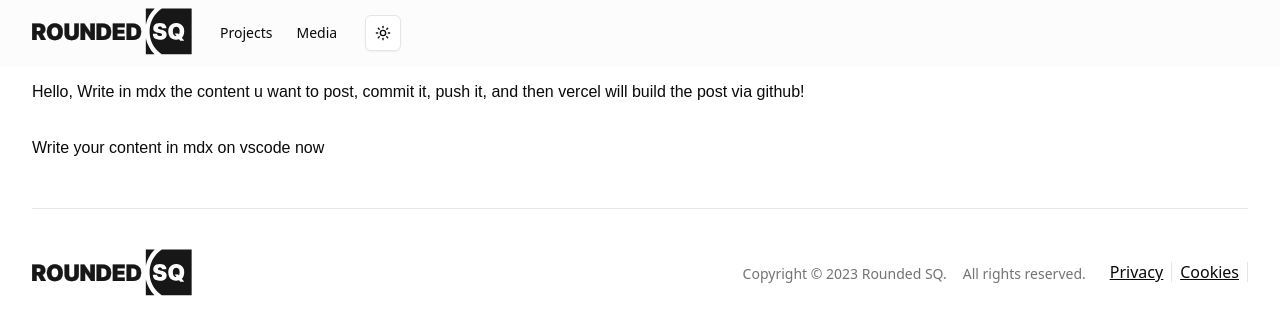
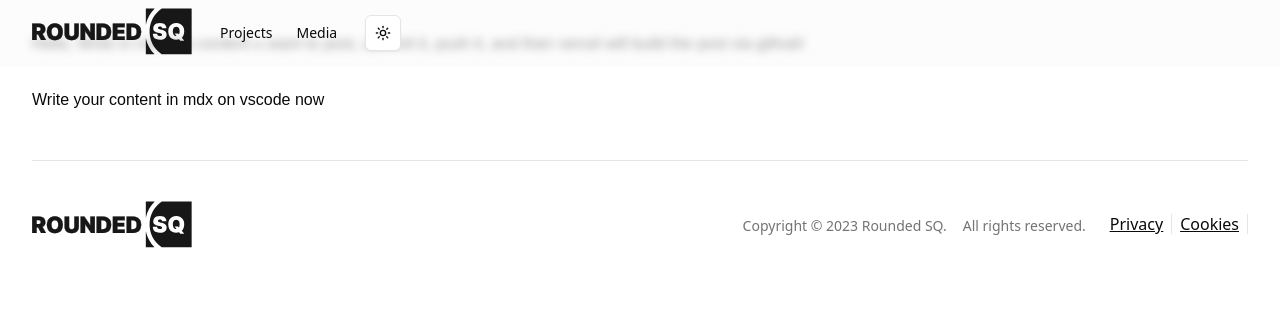
Before and after one commit to zekScript/Eramus-plus-repo, a Next.js app: page /content/media in a window 1280 px wide. Shown: the top 334 px of the page. Built offline with nearby package versions, Linux system fonts and the light colour scheme.

Commit message:
Improved Layout

```diff
--- a/src/app/layout.tsx
+++ b/src/app/layout.tsx
@@ -26,7 +26,7 @@ export default function RootLayout({
     <html lang='en' suppressHydrationWarning>
       <body
       className={cn(
-        'mt-20 min-h-screen bg-background font-sans antialiased',
+        'min-h-screen bg-background font-sans antialiased',
         inter.variable,
         cal.variable
       )}
--- a/src/components/layout/navs/mobile-nav.tsx
+++ b/src/components/layout/navs/mobile-nav.tsx
@@ -16,7 +16,7 @@ interface NavProps {
 const MobileNav: React.FC<NavProps> = ({ items }) => {
 
   const itemsList = items?.map((item) => (
-    <Link className='flex flex-col' key={item.title} href={item.href}>
+    <Link key={item.title} href={item.href}>
       {item.title}
     </Link>
   ))
@@ -32,8 +32,12 @@ const MobileNav: React.FC<NavProps> = ({ items }) => {
             <Icons.logo className='w-40 cursor-pointer fill-primary pb-6' />
           </Link>
           {/* MENU Items */}
+          <div className='flex flex-col gap-y-4 font-bold text-xl w-14'>
           {itemsList}
+          </div>
+        <div className='w-full h-[75%] flex justify-end items-end'>
           <ModeToggle></ModeToggle>
+        </div>
         </SheetContent>
       </Sheet>
     </div>
```
